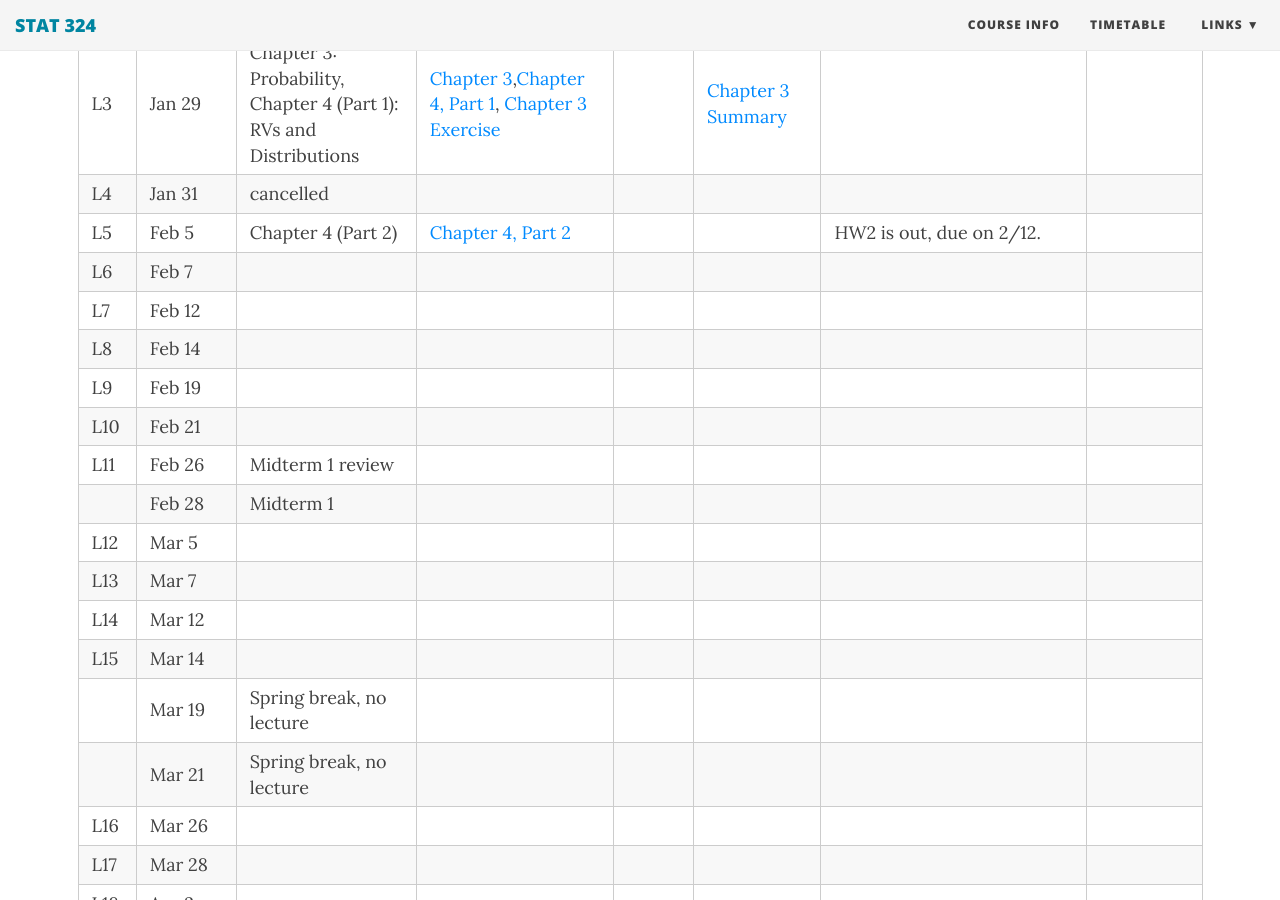
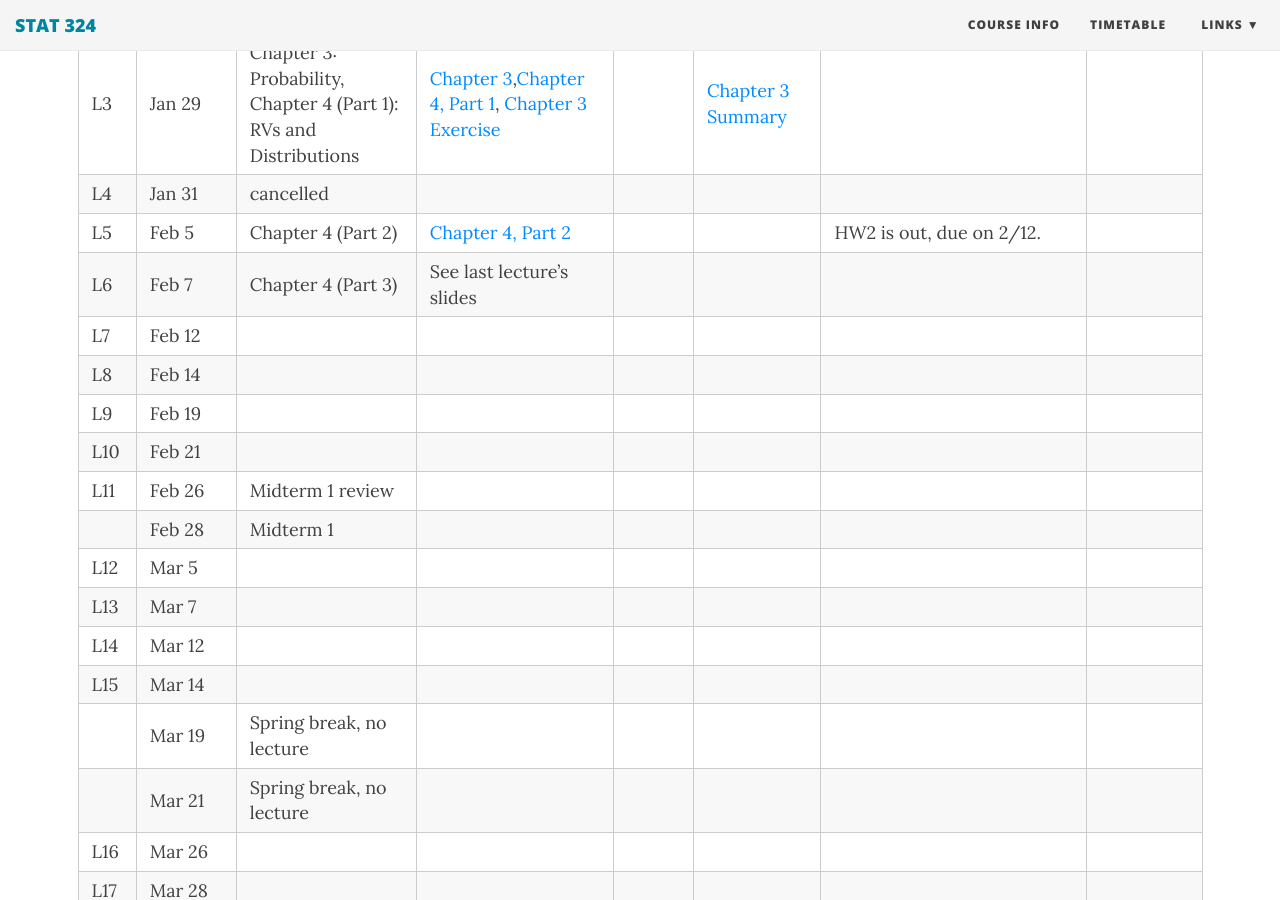
Before and after one commit to duzhewang/stat324, a Jekyll site: the page built from timetable.md, in a window 1280 px wide and 900 px high, scrolled down 434 px. Built offline with Jekyll 4.4.1, drawn with Linux system fonts in a browser that asks for light colours; nearby versions of some CDN libraries.

Commit message:
Update timetable.md

```diff
--- a/timetable.md
+++ b/timetable.md
@@ -13,7 +13,7 @@ css: /css/wide_table.css
 |L3| Jan 29 |Chapter 3: Probability, Chapter 4 (Part 1): RVs and Distributions| [Chapter 3](https://github.com/dzwang91/stat324/raw/gh-pages/lectures/chapter3.pdf),[Chapter 4, Part 1](https://github.com/dzwang91/stat324/raw/gh-pages/lectures/chapter4-1.pdf), [Chapter 3 Exercise](https://github.com/dzwang91/stat324/raw/gh-pages/lectures/Chapter3exercise.pptx)   | |  [Chapter 3 Summary](https://github.com/dzwang91/stat324/raw/gh-pages/notessummary/Chapter3notes.pdf)   |
 |L4| Jan 31 | cancelled |   |    |    |      |    |
 |L5| Feb 5 |Chapter 4 (Part 2)  |[Chapter 4, Part 2](https://github.com/dzwang91/stat324/raw/gh-pages/lectures/chapter4-2.pdf)|  | |  HW2 is out, due on 2/12.  |      |
-|L6| Feb 7 |  | |    |    |      |      |
+|L6| Feb 7 | Chapter 4 (Part 3) | See last lecture's slides |    |    |      |      |
 |L7| Feb 12 | |   |    |    |    |      |
 |L8| Feb 14 | |     |    |     |      |
 |L9| Feb 19 |  | |  |    |  |      |
```
